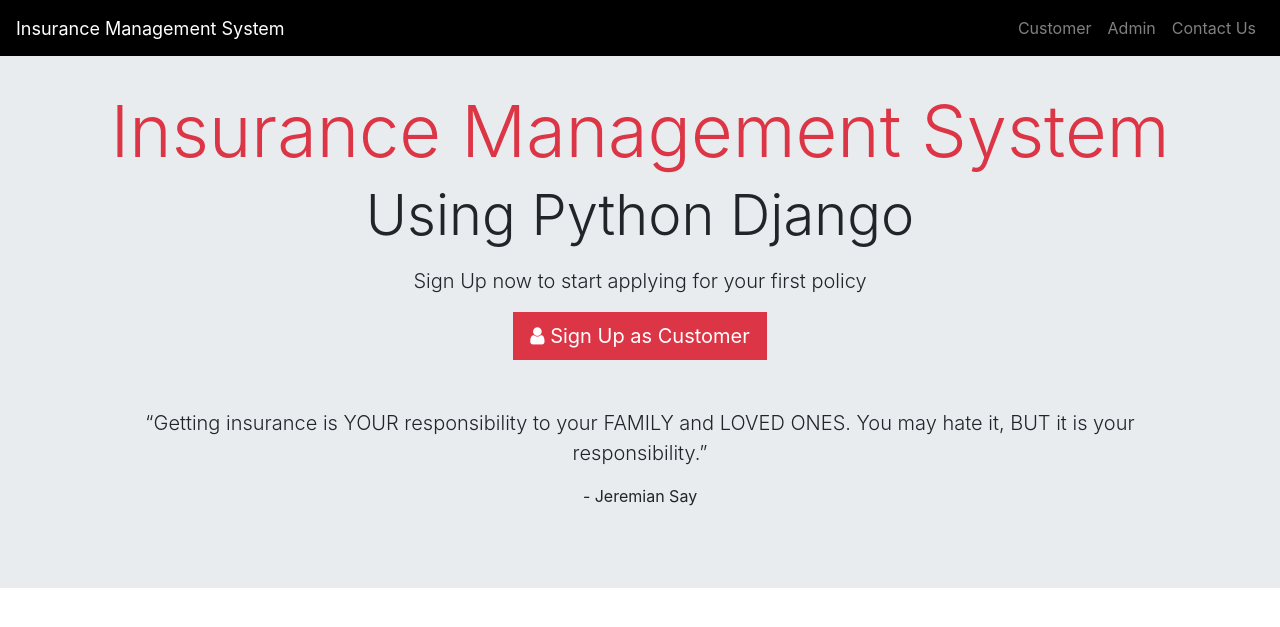
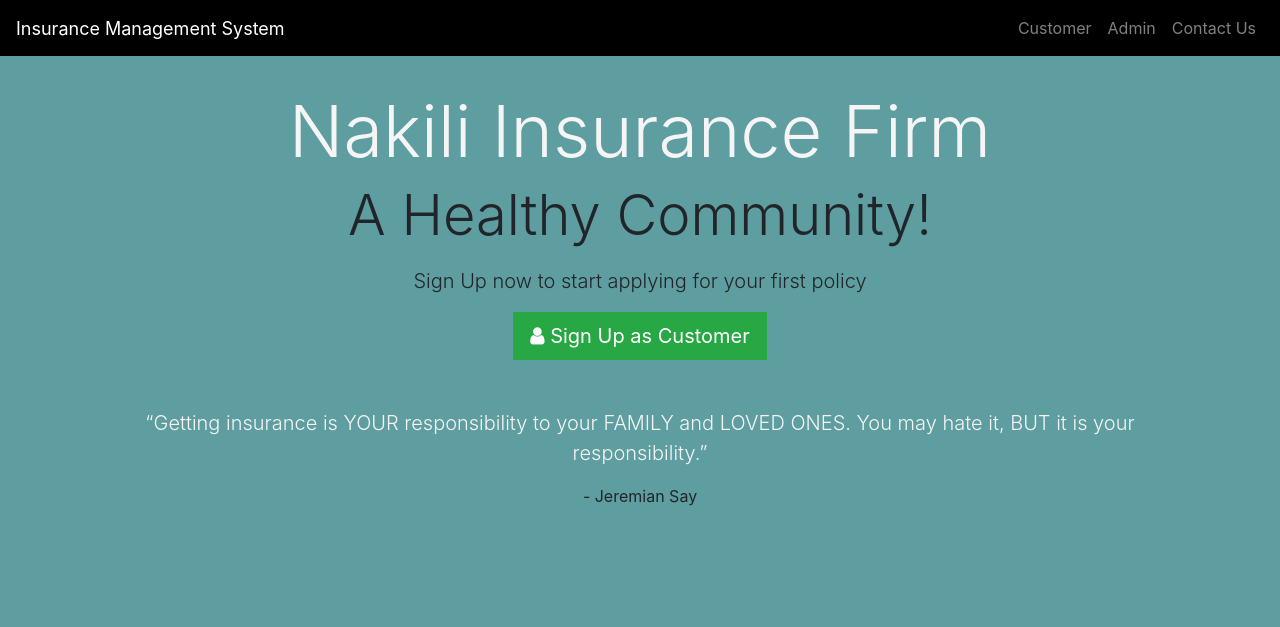
Before and after one commit to levis03/eMobilis_Bootcamp, a Django app: page / in a window 1280 px wide. Shown: the top 627 px of the page. Run offline with Django 3.2, Linux system fonts and the light colour scheme; some libraries are stand-ins or nearby versions.

Commit message:
Made a few changes on the UIs

```diff
--- a/templates/customer/customer_dashboard.html
+++ b/templates/customer/customer_dashboard.html
@@ -9,7 +9,7 @@
 
     <meta name="viewport" content="width=device-width, initial-scale=1">
     <script src="https://ajax.googleapis.com/ajax/libs/jquery/1.10.2/jquery.min.js"></script>
-    <link href="http://netdna.bootstrapcdn.com/bootstrap/4.0.0-beta/css/bootstrap.min.css" rel="stylesheet">
+    <link href="https://netdna.bootstrapcdn.com/bootstrap/4.0.0-beta/css/bootstrap.min.css" rel="stylesheet">
     <link rel="stylesheet" href="https://maxcdn.bootstrapcdn.com/bootstrap/4.4.1/css/bootstrap.min.css">
     <link href="https://maxcdn.bootstrapcdn.com/font-awesome/4.3.0/css/font-awesome.min.css" rel="stylesheet">
     <style type="text/css">
--- a/templates/insurance/index.html
+++ b/templates/insurance/index.html
@@ -5,32 +5,33 @@
 <style>
         .xyz{
           margin-bottom: 0px;
-          background-image: url('{% static "image/homepage.jpg" %}');
+          background-image: url('{% static "profile_pic/Customer/phy2.jpeg" %}');
           background-size: cover;
           background-repeat: no-repeat;
         }
 </style>
-<body>
+<body style="background-color: cadetblue">
   {% include "insurance/navbar.html" %}
 <br>
 
-<section id="section-jumbotron" class="jumbotron jumbotron-fluid d-flex justify-content-center align-items-center ">
+  </div>
+<section id="section-jumbotron" class="jumbotron jumbotron-fluid d-flex justify-content-center align-items-center " style="background-color: cadetblue">
   <div class="container text-center">
-    <h2 class="display-3 text-danger">Insurance Management System</h2>
+    <h2 class="display-3" style="color: whitesmoke">Nakili Insurance Firm</h2>
 
-    <p class="display-4 d-none d-sm-block">Using Python Django</p>
+    <p class="display-4 d-none d-sm-block">A Healthy Community!</p>
 
     <p class="lead">Sign Up now to start applying for your first policy</p>
 
 
 
-    <a href="/customer/customersignup" class="btn btn-lg btn-danger" style="border-radius: 0%;"><i class="fa fa-user" aria-hidden="true"></i> Sign Up as Customer</a>
+    <a href="/customer/customersignup" class="btn btn-lg btn-success" style="border-radius: 0%;"><i class="fa fa-user" aria-hidden="true"></i> Sign Up as Customer</a>
 
     <br>
 
     <br><br>
 
-    <p class="lead text-center"> “Getting insurance is YOUR responsibility to your FAMILY and LOVED ONES. You may hate it, BUT it is your responsibility.”
+    <p class="lead text-center" style="color: whitesmoke"> “Getting insurance is YOUR responsibility to your FAMILY and LOVED ONES. You may hate it, BUT it is your responsibility.”
     </p>
 
   <p class="text-center">- Jeremian Say</p>
```
Also changed, not shown: templates/customer/customersignup.html (+12 -11 lines), templates/insurance/adminlogin.html (+31 -27 lines), templates/insurance/contactus.html (+24 -17 lines), db.sqlite3.
